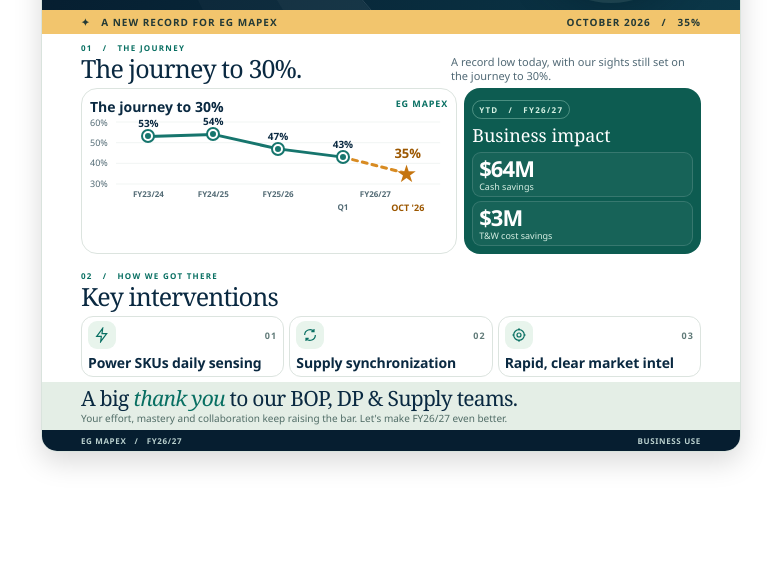
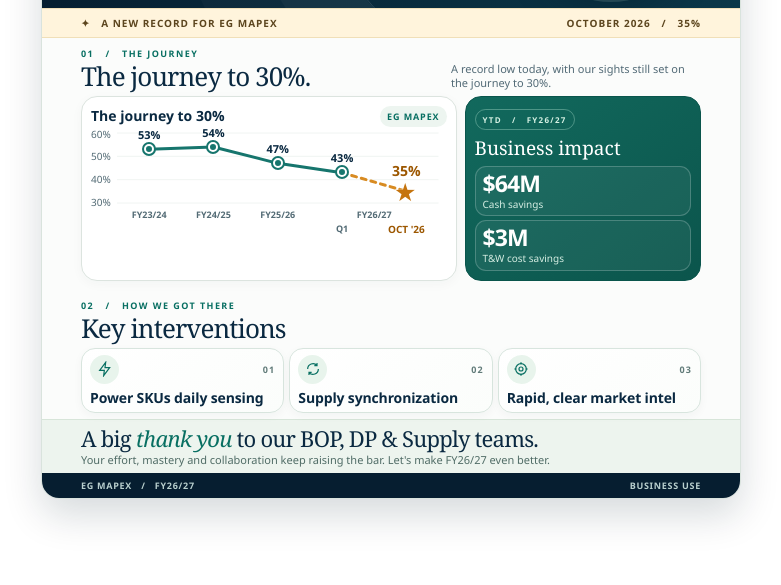
Before and after one commit to faridahelaly/eg-mapex-celebration, a plain HTML site: page index.html in a window 1280 px wide. Shown: the part 215-800 px from the top of the page, without its empty margins (249-1030 px from the left). Drawn offline with Linux system fonts and the light colour scheme.

Commit message:
Polish compact MAPEx email announcement
Co-authored-by: Copilot App <223556219+Copilot@users.noreply.github.com>

```diff
--- a/index.html
+++ b/index.html
@@ -6,12 +6,12 @@
 <meta name="color-scheme" content="light">
 <title>35% MAPEx — an all-time low | October 2026</title>
 <style>
-:root{--ink:#112b43;--navy:#0a2941;--deep:#061e30;--teal:#086f62;--mint:#b8ead4;--gold:#f2c56d;--muted:#526a76;--line:#dce4df}
+:root{--ink:#112b43;--navy:#0a2941;--deep:#061e30;--teal:#086f62;--mint:#b8ead4;--gold:#f2c56d;--gold-soft:#fff4dc;--muted:#526a76;--line:#dce4df}
 *{box-sizing:border-box}
 html{scroll-behavior:smooth}
 body{margin:0;padding:20px;background:#fff;color:var(--ink);font-family:"Aptos","Segoe UI",sans-serif;-webkit-font-smoothing:antialiased}
 main{overflow:hidden}
-.announcement-frame{max-width:700px;margin:0 auto;overflow:hidden;border:1px solid #d9e3dd;border-radius:16px;background:#fff;box-shadow:0 10px 28px rgba(0,0,0,.15)}
+.announcement-frame{max-width:700px;margin:0 auto;overflow:hidden;border:1px solid #d9e3dd;border-radius:18px;background:#fff;box-shadow:0 16px 38px rgba(7,28,44,.16)}
 .wrap{width:min(620px,calc(100% - 48px));margin:auto}
 .hero{position:relative;overflow:hidden;background:var(--deep);color:#fff}
 .hero:before{content:"";position:absolute;inset:0;background:radial-gradient(ellipse at 82% 48%,#155c5b 0,transparent 42%),linear-gradient(115deg,#061e30 10%,#0b3748 100%);pointer-events:none}
@@ -20,59 +20,61 @@ main{overflow:hidden}
 .topbar{min-height:40px;display:flex;align-items:center;justify-content:space-between;gap:14px;border-bottom:1px solid #ffffff30;font-size:10px;font-weight:700;letter-spacing:.12em;text-transform:uppercase}
 .brand{display:flex;align-items:center;gap:9px;letter-spacing:.08em}
 .brand-mark{display:grid;place-items:center;width:27px;height:27px;border:1px solid #b8ead477;border-radius:50%;color:var(--mint);font-size:9px}
+.topbar-meta{padding:5px 9px;border:1px solid #ffffff35;border-radius:99px;color:#d4e5e2;font-size:9px;letter-spacing:.1em;white-space:nowrap}
 .hero-body{display:grid;grid-template-columns:minmax(0,1fr) 180px;align-items:center;gap:12px;min-height:204px;padding:10px 0}
 h1,h2,h3,p{margin-top:0}
 h1{margin-bottom:8px;color:#d4f3e5;font-size:clamp(30px,4vw,36px);font-weight:800;line-height:1.03;letter-spacing:-.04em}
 .hero-subtitle{display:block;margin-top:5px;color:var(--gold);font-family:"Aptos","Segoe UI",sans-serif;font-size:clamp(23px,3vw,27px);font-weight:850;line-height:1;letter-spacing:-.045em}
-.hero-copy>p:last-child{max-width:440px;margin:0;color:#d4e5e2;font-size:13px;line-height:1.4}
+.hero-copy>p:last-child{max-width:440px;margin:0;color:#d4e5e2;font-size:14px;line-height:1.45}
 .hero-copy strong{color:#fff}
 .record{position:relative;display:flex;align-items:center;justify-content:center;min-height:0}
-.record-ring{position:relative;display:flex;flex-direction:column;align-items:center;justify-content:center;gap:6px;width:166px;height:166px;border:5px solid var(--gold);border-radius:50%;background:radial-gradient(circle,#1d766e,#0d4c50 70%);box-shadow:0 0 0 6px #d5f4df1a,0 12px 34px #001c2860;text-align:center}
+.record-ring{position:relative;display:flex;flex-direction:column;align-items:center;justify-content:center;gap:6px;width:166px;height:166px;border:5px solid var(--gold);border-radius:50%;background:radial-gradient(circle at 45% 35%,#20796f,#0b4b50 75%);box-shadow:0 0 0 6px #d5f4df22,0 12px 34px #001c2860;text-align:center}
 .record-label{font-size:13px;font-weight:800;letter-spacing:.1em;color:#d3f0e2;text-transform:uppercase}
 .record-number{display:flex;align-items:center;justify-content:center;gap:3px;font-size:72px;font-weight:800;line-height:1;letter-spacing:-.06em;color:#fff}
 .record-number span{font-size:.43em;letter-spacing:-.04em;color:var(--mint)}
 .record-date{font-size:10px;font-weight:700;letter-spacing:.12em;text-transform:uppercase;color:#e5f4ed}
-.ribbon{background:var(--gold);color:#243a36}
-.ribbon .wrap{display:flex;align-items:center;justify-content:space-between;gap:12px;padding:7px 0;font-size:10px;font-weight:800;letter-spacing:.1em;text-transform:uppercase}
+.ribbon{background:var(--gold-soft);color:#5c451e;border-top:1px solid #f0dfb8;border-bottom:1px solid #f0dfb8}
+.ribbon .wrap{display:flex;align-items:center;justify-content:space-between;gap:12px;padding:8px 0;font-size:10px;font-weight:800;letter-spacing:.1em;text-transform:uppercase}
 .ribbon span:last-child{text-align:right}
-.section{padding:12px 0}
+.dashboard{background:#fbfcfb}
+.section{padding:14px 0}
 .section-heading{display:flex;justify-content:space-between;align-items:end;gap:14px;margin-bottom:8px}
-.section-kicker{margin:0 0 4px;color:var(--teal);font-size:9px;font-weight:800;letter-spacing:.16em;text-transform:uppercase}
-h2{margin-bottom:0;font-family:Georgia,"Times New Roman",serif;font-size:clamp(25px,3.4vw,31px);font-weight:400;line-height:1.05;letter-spacing:-.035em;color:var(--navy)}
+.section-kicker{margin:0 0 4px;color:var(--teal);font-size:10px;font-weight:800;letter-spacing:.16em;text-transform:uppercase}
+h2{margin-bottom:0;font-family:Georgia,"Times New Roman",serif;font-size:clamp(26px,3.4vw,32px);font-weight:400;line-height:1.05;letter-spacing:-.035em;color:var(--navy)}
 .section-intro{max-width:250px;margin:0;color:var(--muted);font-size:12px;line-height:1.35}
 .overview{display:grid;grid-template-columns:minmax(0,1.35fr) minmax(205px,.85fr);gap:10px}
 .chart-card,.impact{border-radius:16px}
-.chart-card{min-width:0;margin:0;padding:11px;background:#fff;border:1px solid var(--line)}
+.chart-card{min-width:0;margin:0;padding:11px;background:#fff;border:1px solid var(--line);box-shadow:0 3px 12px rgba(12,44,55,.035)}
 .card-top{display:flex;justify-content:space-between;align-items:start;gap:20px}
 .card-title{margin:0;color:var(--navy);font-size:15px;font-weight:750}
-.card-tag{color:var(--teal);font-size:9px;font-weight:800;letter-spacing:.1em;text-transform:uppercase;text-align:right}
+.card-tag{padding:4px 7px;border-radius:99px;background:#edf5f0;color:var(--teal);font-size:9px;font-weight:800;letter-spacing:.1em;text-transform:uppercase;text-align:right}
 .chart{margin-top:9px}
 .plot{position:relative;height:76px;margin:0 12px 0 30px}
 .plot svg{display:block;width:100%;height:100%;overflow:visible}
 .scale{position:absolute;top:-6px;bottom:-6px;left:-30px;display:flex;flex-direction:column;justify-content:space-between;font-size:10px;color:#536b75}
 .point{position:absolute;left:var(--x);top:var(--y);width:10px;height:10px;transform:translate(-50%,-50%);border:2px solid #fff;border-radius:50%;background:#16756d;box-shadow:0 0 0 2px #16756d}
-.point .value{position:absolute;bottom:11px;left:50%;transform:translateX(-50%);font-size:12px;font-weight:800;color:var(--navy);white-space:nowrap}
+.point .value{position:absolute;bottom:11px;left:50%;transform:translateX(-50%);font-size:13px;font-weight:800;color:var(--navy);white-space:nowrap}
 .point.current{width:28px;height:28px;border:0;background:transparent;box-shadow:none}
 .point.current:before{content:"★";display:block;color:#c5740e;font-size:28px;line-height:28px;text-shadow:0 1px 3px #fff}
 .point.current .value{bottom:27px;color:#9c5700;font-size:15px}
-.periods{display:grid;grid-template-columns:repeat(5,minmax(0,1fr));grid-template-rows:auto auto;margin:8px 10px 0 30px;text-align:center;font-size:9px;font-weight:700;line-height:1.3;color:#536b75}
+.periods{display:grid;grid-template-columns:repeat(5,minmax(0,1fr));grid-template-rows:auto auto;margin:8px 10px 0 30px;text-align:center;font-size:10px;font-weight:700;line-height:1.3;color:#536b75}
 .periods span{min-width:0}.periods .fiscal{grid-column:4 / 6;grid-row:1}.periods .quarter{grid-column:4;grid-row:2;margin-top:3px}.periods .october{grid-column:5;grid-row:2;margin-top:3px;color:#9c5700;font-size:10px;font-weight:800;white-space:nowrap}
-.impact{display:flex;flex-direction:column;padding:11px;background:#0d5c51;color:white}
+.impact{display:flex;flex-direction:column;padding:11px;border:1px solid #0a554c;border-radius:16px;background:linear-gradient(145deg,#12695d,#0b554c);color:white}
 .impact .section-kicker{display:inline-block;margin-bottom:7px;padding:4px 7px;border:1px solid #b9e8d45c;border-radius:99px;color:#d7f2e4}.impact h3{margin:0;font-family:Georgia,"Times New Roman",serif;font-size:21px;font-weight:400}
 .kpis{display:grid;gap:5px;margin-top:8px}
-.kpi{display:flex;flex-direction:column;justify-content:center;min-height:52px;padding:8px 10px;border:1px solid #ffffff24;border-radius:9px;background:#ffffff0b}
+.kpi{display:flex;flex-direction:column;justify-content:center;min-height:52px;padding:8px 10px;border:1px solid #ffffff35;border-radius:11px;background:#ffffff0e}
 .kpi strong{display:block;color:#fff;font-size:27px;line-height:1;font-weight:750;letter-spacing:-.04em}
 .kpi span{display:block;margin-top:4px;color:#d6eee3;font-size:11px;line-height:1.25}
 .interventions{padding-top:0}
 .lever-grid{display:grid;grid-template-columns:repeat(3,minmax(0,1fr));gap:8px}
-.lever{display:flex;flex-direction:column;align-items:flex-start;gap:6px;min-height:74px;padding:8px 10px;border:1px solid var(--line);border-radius:12px;background:#fff}
+.lever{display:flex;flex-direction:column;align-items:flex-start;gap:6px;min-height:74px;padding:8px 10px;border:1px solid #d8e5de;border-radius:14px;background:linear-gradient(145deg,#fff,#fbfdfb);box-shadow:0 3px 10px rgba(12,44,55,.04)}
 .lever-number{display:flex;align-items:center;justify-content:space-between;color:#617b79;font-size:11px;font-weight:800;letter-spacing:.12em}
 .lever-number>span:first-child{order:2}
 .lever-number{width:100%;font-size:9px}
-.lever-icon{display:grid;place-items:center;flex:0 0 30px;width:30px;height:30px;border-radius:9px;background:#e8f4ec;color:var(--teal)}
+.lever-icon{display:grid;place-items:center;flex:0 0 30px;width:30px;height:30px;border-radius:50%;background:#e8f4ec;color:var(--teal)}
 .lever-icon svg{width:16px;height:16px}
 .lever h3{margin:0;color:var(--navy);font-size:15px;font-weight:700;line-height:1.2;letter-spacing:-.01em}
-.thanks{padding:10px 0;background:#e4eee6}
+.thanks{padding:10px 0;border-top:1px solid #d7e5d9;background:#edf4ee}
 .thanks h2{max-width:none;font-size:clamp(22px,3vw,26px)}
 .thanks h2 em{color:var(--teal);font-style:italic}
 .thanks p{margin:5px 0 0;color:#506c66;font-size:12px;line-height:1.35}
@@ -97,7 +99,7 @@ footer .wrap{display:flex;justify-content:space-between;gap:20px;padding:8px 0;f
 }
 @media(max-width:600px){
  body{padding:8px}.announcement-frame{border-radius:12px}
- .wrap{width:calc(100% - 32px)}.topbar{min-height:0;flex-wrap:wrap;gap:6px;padding:7px 0;font-size:9px}.brand-mark{width:25px;height:25px}.topbar-meta{flex:1 1 100%;max-width:none;text-align:right;line-height:1.25}
+ .wrap{width:calc(100% - 32px)}.topbar{min-height:0;flex-wrap:wrap;gap:6px;padding:7px 0;font-size:9px}.brand-mark{width:25px;height:25px}.topbar-meta{flex:0 1 auto;max-width:100%;margin-left:auto;text-align:right;line-height:1.25}
  .hero-body{gap:8px;padding:12px 0}h1{max-width:100%;font-size:clamp(25px,7vw,30px);overflow-wrap:anywhere}.hero-subtitle{font-size:clamp(22px,6vw,26px)}.hero-copy>p:last-child{font-size:12px}.record-ring{width:146px;height:146px;border-width:5px;gap:4px}.record-label{font-size:11px}.record-number{font-size:60px}.record-date{font-size:9px}
  .ribbon .wrap{flex-wrap:wrap;justify-content:center;font-size:9px;line-height:1.4;text-align:center}.ribbon span:last-child{text-align:center}
  .section{padding:10px 0}.interventions{padding-top:0}
@@ -108,40 +110,40 @@ footer .wrap{display:flex;justify-content:space-between;gap:20px;padding:8px 0;f
 }
 @media(max-width:360px){.topbar-meta{max-width:none}.chart-card{padding-right:8px;padding-left:8px}.periods{font-size:8px}.kpi strong{font-size:22px}}
 @media(min-width:1000px) and (max-height:1100px){
- body{padding:18px}
+ body{padding:12px}
  .topbar{min-height:32px}.brand-mark{width:23px;height:23px}
- .hero-body{min-height:174px;padding:6px 0}
- .record-ring{width:148px;height:148px;gap:4px;border-width:5px}
+ .hero-body{min-height:178px;padding:6px 0}
+ .record-ring{width:154px;height:154px;gap:4px;border-width:5px}
  .record-label{font-size:11px}.record-number{font-size:64px}.record-date{font-size:9px}
- .ribbon .wrap{padding:5px 0}
- .section{padding:8px 0}
+ .ribbon .wrap{padding:7px 0}
+ .section{padding:9px 0}
  .section-heading{margin-bottom:6px}
- .section-kicker{margin-bottom:3px;font-size:8px}
- h2{font-size:25px;line-height:1.03}
- .section-intro{font-size:11px;line-height:1.2}
- .overview{gap:7px}
- .chart-card{padding:8px}.card-title{font-size:14px}
- .chart{margin-top:6px}.plot{height:62px;margin-right:8px;margin-left:26px}
- .scale{left:-26px;font-size:9px}
- .point .value{bottom:9px;font-size:10px}
- .point.current{width:24px;height:24px}.point.current:before{font-size:24px;line-height:24px}
- .point.current .value{bottom:23px;font-size:13px}
- .periods{margin:5px 8px 0 26px;font-size:8px}.periods .october{font-size:9px}
- .impact{padding:8px}
- .impact .section-kicker{margin-bottom:4px;padding:3px 6px;font-size:8px}
- .impact h3{font-size:18px}
+ .section-kicker{margin-bottom:3px;font-size:9px}
+ h2{font-size:26px;line-height:1.03}
+ .section-intro{font-size:11px;line-height:1.25}
+ .overview{gap:8px}
+ .chart-card{padding:9px}.card-title{font-size:14px}
+ .chart{margin-top:6px}.plot{height:70px;margin-right:8px;margin-left:26px}
+ .scale{left:-26px;font-size:10px}
+ .point .value{bottom:10px;font-size:11px}
+ .point.current{width:25px;height:25px}.point.current:before{font-size:25px;line-height:25px}
+ .point.current .value{bottom:24px;font-size:14px}
+ .periods{margin:6px 8px 0 26px;font-size:9px}.periods .october{font-size:10px}
+ .impact{padding:9px}
+ .impact .section-kicker{margin-bottom:5px;padding:4px 7px;font-size:8px}
+ .impact h3{font-size:19px}
  .kpis{gap:4px;margin-top:5px}
- .kpi{min-height:36px;padding:4px 6px}
- .kpi strong{font-size:22px}.kpi span{margin-top:2px;font-size:9px}
- .interventions{padding-bottom:5px}
+ .kpi{min-height:38px;padding:5px 7px}
+ .kpi strong{font-size:23px}.kpi span{margin-top:3px;font-size:10px}
+ .interventions{padding-bottom:6px}
  .lever-grid{gap:5px}
- .lever{min-height:42px;padding:4px 6px}
- .lever-icon{width:28px;height:28px;flex-basis:28px}
+ .lever{min-height:46px;padding:6px 8px}
+ .lever-icon{width:29px;height:29px;flex-basis:29px}
  .lever h3{font-size:14px}
- .thanks{padding:6px 0}
- .thanks h2{font-size:21px}
- .thanks p{margin:3px 0 0;font-size:10px;line-height:1.2}
- footer .wrap{padding:5px 0;font-size:8px}
+ .thanks{padding:7px 0}
+ .thanks h2{font-size:22px}
+ .thanks p{margin:3px 0 0;font-size:11px;line-height:1.2}
+ footer .wrap{padding:6px 0;font-size:9px}
 }
 @media(prefers-reduced-motion:reduce){html{scroll-behavior:auto}}
 @media print{
```
